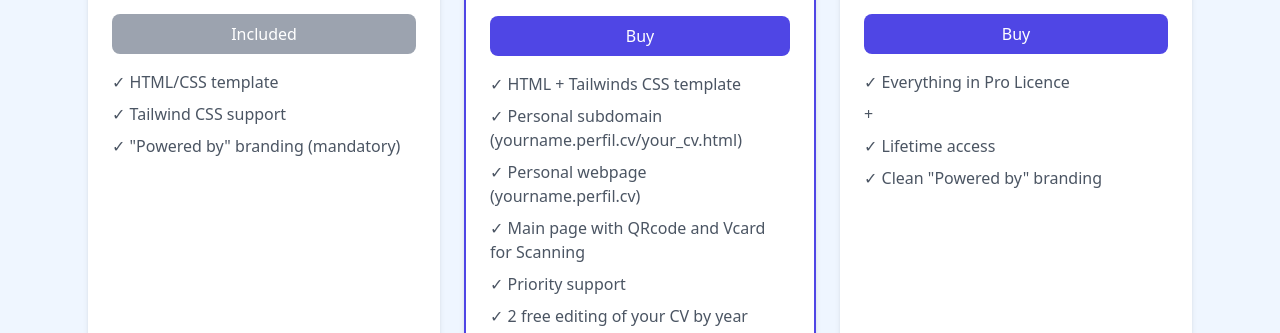
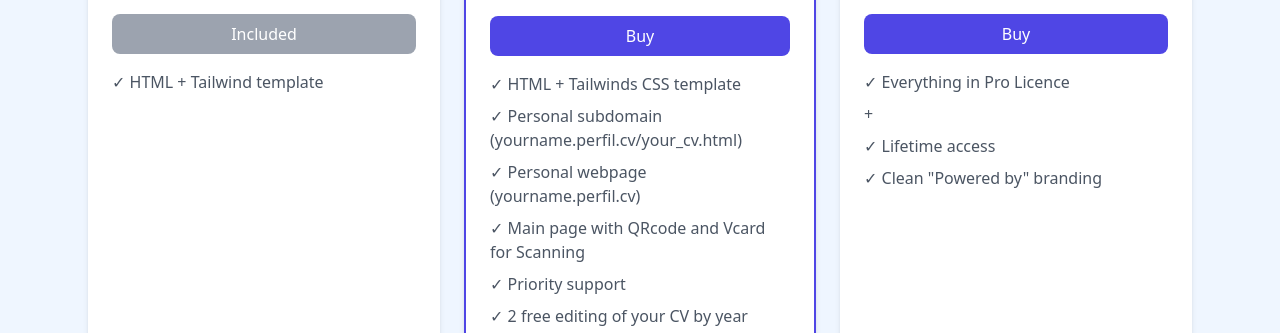
Before and after one commit to 4bimcad/perfil, a plain HTML site: page pricing.html in a window 1280 px wide. Shown: the part 454-787 px from the top of the page. Drawn offline with nearby package versions, Linux system fonts and the light colour scheme.

Commit message:
Update pricing.html

```diff
--- a/pricing.html
+++ b/pricing.html
@@ -47,9 +47,7 @@
             <p class="text-4xl font-bold mt-4">$0<span class="text-lg font-normal">/forever</span></p>
             <button class="mt-6 w-full bg-gray-400 text-white py-2 rounded-lg cursor-not-allowed">Included</button>
             <ul class="mt-4 text-gray-600 text-left space-y-2">
-                <li>&#10003; HTML/CSS template</li>
-                <li>&#10003; Tailwind CSS support</li>
-                <li>&#10003; "Powered by" branding (mandatory)</li>
+                <li>&#10003; HTML + Tailwind  template</li>
             </ul>
         </div>
 
```
